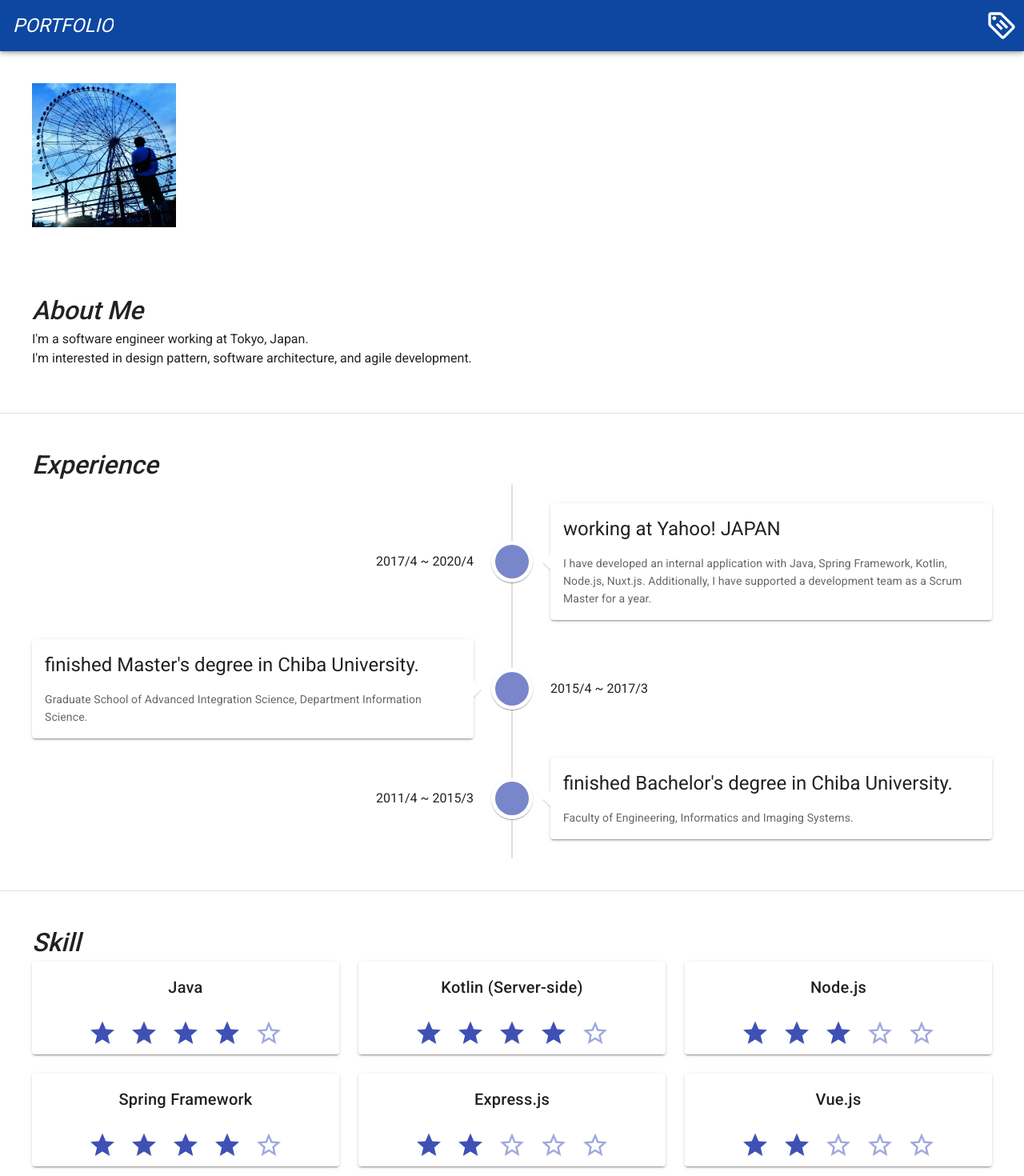
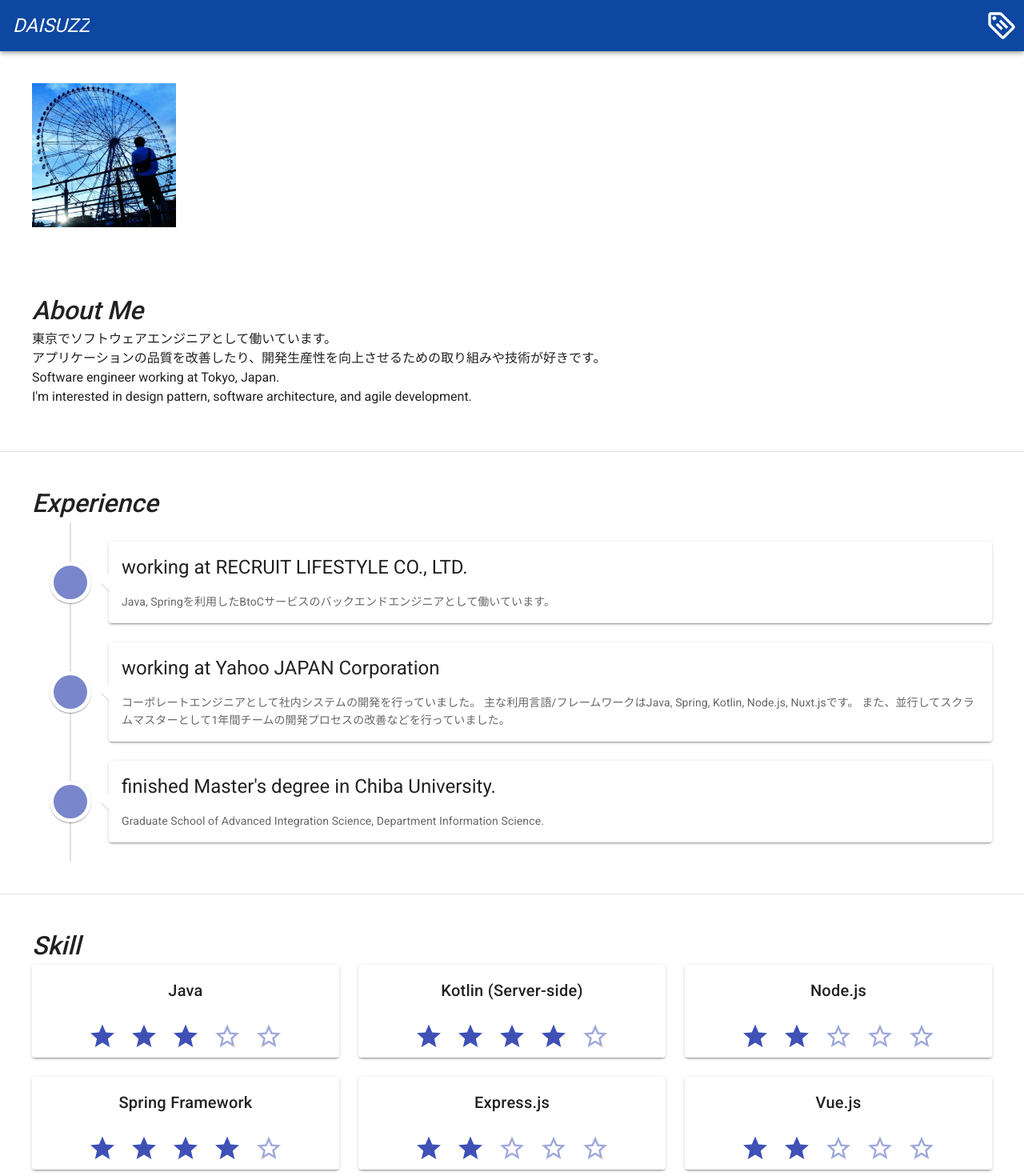
Before and after one commit to daisuzz/portfolio, a Vue app: page / in a window 1280 px wide. Shown: the top 1470 px of the page at 80% size. Built offline with nearby package versions, Linux system fonts and the light colour scheme.

Commit message:
update content

```diff
--- a/src/components/DAbout.vue
+++ b/src/components/DAbout.vue
@@ -2,14 +2,17 @@
   <v-content class="mx-10 py-10">
     <h1 class="font-italic font-weight-medium">About Me</h1>
     <p>
-      I'm a software engineer working at Tokyo, Japan. <br/>
-      I'm interested in design pattern, software architecture, and agile development.<br/>
+      東京でソフトウェアエンジニアとして働いています。<br />
+      アプリケーションの品質を改善したり、開発生産性を向上させるための取り組みや技術が好きです。<br />
+      Software engineer working at Tokyo, Japan. <br />
+      I'm interested in design pattern, software architecture, and agile
+      development.<br />
     </p>
   </v-content>
 </template>
 
 <script>
-    export default {
-        name: "DAbout"
-    }
+export default {
+  name: "DAbout"
+};
 </script>
--- a/src/components/DCertificate.vue
+++ b/src/components/DCertificate.vue
@@ -1,5 +1,5 @@
 <template>
-  <v-container>
+  <v-container class="mx-10 py-10">
     <h1 class="font-italic font-weight-medium">Certificate</h1>
     <v-card
         class="mx-auto"
--- a/src/components/DExperience.vue
+++ b/src/components/DExperience.vue
@@ -1,7 +1,7 @@
 <template>
   <v-content class="mx-10 py-10">
     <h1 class="font-italic font-weight-medium">Experience</h1>
-    <v-timeline>
+    <v-timeline dense>
       <v-timeline-item
         v-for="experience in experiences"
         :key="experience"
@@ -9,12 +9,12 @@
         large
       >
         <template v-slot:opposite>
-          <span>{{experience.term}}</span>
+          <span>{{ experience.term }}</span>
         </template>
         <v-card class="elevation-2">
-          <v-card-title class="headline">{{experience.title}}</v-card-title>
+          <v-card-title class="headline">{{ experience.title }}</v-card-title>
           <v-card-text>
-            {{experience.text}}
+            {{ experience.text }}
           </v-card-text>
         </v-card>
       </v-timeline-item>
@@ -25,31 +25,31 @@
 <script>
 export default {
   name: "DExperience",
-        data: function () {
+  data: function() {
     return {
       experiences: [
         {
-                        title: "working at Yahoo! JAPAN",
-                        text: `I have developed an internal application with Java, Spring Framework, Kotlin, Node.js, Nuxt.js.
-                              Additionally, I have supported a development team as a Scrum Master for a year. `,
+          title: "working at RECRUIT LIFESTYLE CO., LTD.",
+          text: `Java, Springを利用したBtoCサービスのバックエンドエンジニアとして働いています。`,
+          term: "2020/5 ~ "
+        },
+        {
+          title: "working at Yahoo JAPAN Corporation",
+          text: `コーポレートエンジニアとして社内システムの開発を行っていました。
+          主な利用言語/フレームワークはJava, Spring, Kotlin, Node.js, Nuxt.jsです。
+          また、並行してスクラムマスターとして1年間チームの開発プロセスの改善などを行っていました。`,
           term: "2017/4 ~ 2020/4"
         },
         {
           title: "finished Master's degree in Chiba University.",
-                        text: "Graduate School of Advanced Integration Science, Department Information Science.",
+          text:
+            "Graduate School of Advanced Integration Science, Department Information Science.",
           term: "2015/4 ~ 2017/3"
-                    },
-                    {
-                        title: "finished Bachelor's degree in Chiba University.",
-                        text: "Faculty of Engineering, Informatics and Imaging Systems.",
-                        term: "2011/4 ~ 2015/3"
         }
       ]
+    };
   }
-        }
-    }
+};
 </script>
 
-<style scoped>
-
-</style>
+<style scoped></style>
--- a/src/components/DFooter.vue
+++ b/src/components/DFooter.vue
@@ -1,7 +1,6 @@
 <template>
   <v-footer color="white">
     <div class="flex-grow-1"></div>
-    <div>&copy; {{ new Date().getFullYear() }}</div>
   </v-footer>
 </template>
 
--- a/src/components/DHeader.vue
+++ b/src/components/DHeader.vue
@@ -2,7 +2,7 @@
   <div>
     <v-app-bar color="blue darken-4" :dark="true">
       <v-toolbar-title class="headline text-uppercase">
-        <span class="font-italic font-weight-regular">PORTFOLIO</span>
+        <span class="font-italic font-weight-regular">daisuzz </span>
       </v-toolbar-title>
       <v-spacer></v-spacer>
       <v-btn icon href="https://github.com/daisuzz" target="_blank">
--- a/src/components/DSkill.vue
+++ b/src/components/DSkill.vue
@@ -38,7 +38,7 @@
                     [
                         {
                             item: "Java",
-                            rating: 4
+                            rating: 3
                         },
                         {
                             item: "Kotlin (Server-side)",
@@ -46,7 +46,7 @@
                         },
                         {
                             item: "Node.js",
-                            rating: 3
+                            rating: 2
                         }
                     ],
                     [
```
Also changed, not shown: 1 other file (tests, documents, lock files or other folders). Lines whose indentation alone changed are shown as unchanged.
